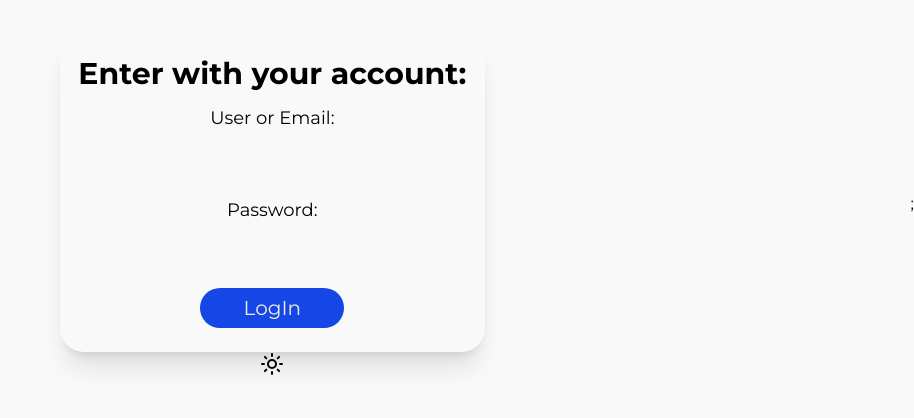
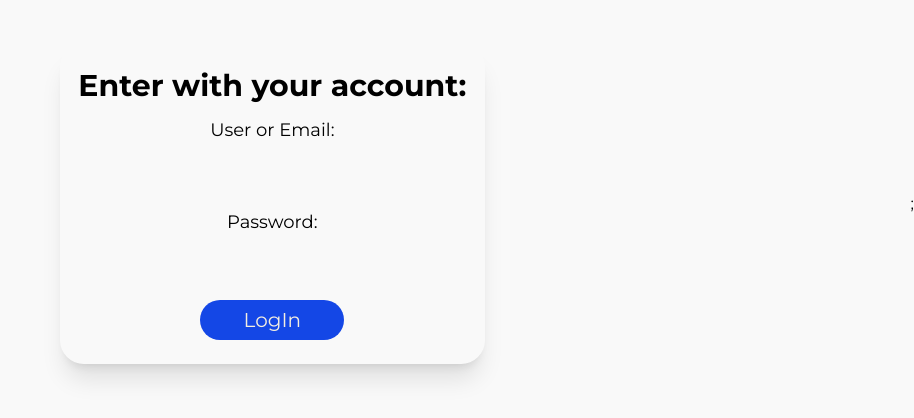
Before and after one commit to LucasAPessoa/CashierApp, a React (Vite) app in the folder frontend/: page / in a window 1280 px wide. Shown: the part 196-614 px from the top of the page, without its empty margins (366-1280 px from the left). Built offline with nearby package versions, Linux system fonts and the light colour scheme.

Commit message:
Remove ThemeToggler component from LoginPage for a cleaner layout

```diff
--- a/frontend/src/pages/LoginPage.tsx
+++ b/frontend/src/pages/LoginPage.tsx
@@ -1,12 +1,10 @@
 import { ReactElement } from "react";
 import LoginContainer from "../components/layout/LoginContainer";
-import ThemeToggler from "../components/ui/ThemeToggler";
 
 function LoginPage(): ReactElement {
     return (
         <div className="bg-bgPrimary flex w-screen flex-col items-center justify-center">
             <LoginContainer />
-            <ThemeToggler />
         </div>
     );
 }
```
